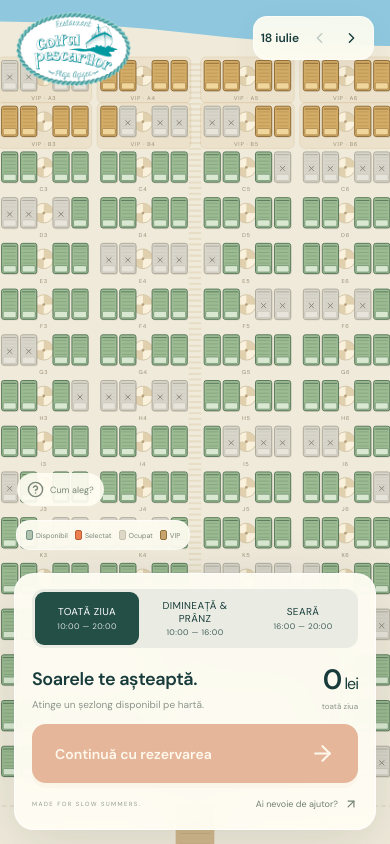
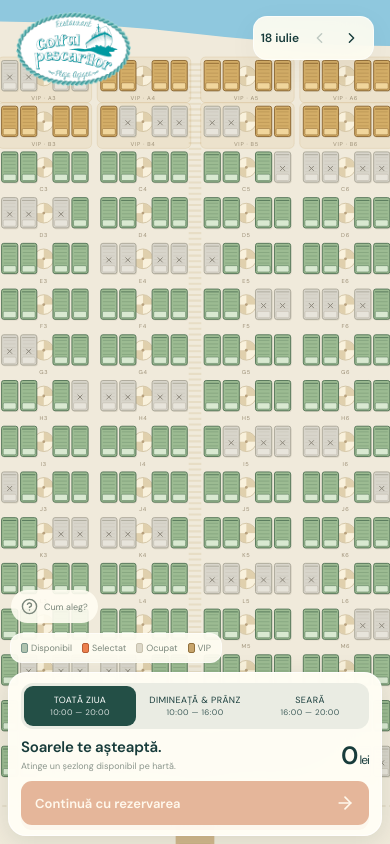
Before and after one commit to Silviu812/golful-pescarilor-beach, a React (Vite) app: page / in a window 390 px wide. Built offline with nearby package versions, Linux system fonts and the light colour scheme.

Commit message:
Compact mobile booking panel and bound map panning

```diff
--- a/src/BeachMap.jsx
+++ b/src/BeachMap.jsx
@@ -6,7 +6,15 @@ export const seatName=id=>`${'ABCDEFGHIJKLMNOP'[Math.floor(id/32)]}${Math.floor(
 export default function BeachMap({selected,occupied,toggle,rate}){
  const viewport=useRef(null),points=useRef(new Map()),gesture=useRef(null),moved=useRef(false),downSeat=useRef(null);
  const [view,setView]=useState({scale:1,x:0,y:0});const current=useRef(view);
- const apply=next=>{const fit=overview();if(next.scale<=fit.scale+.00001){current.current=fit;setView(fit);return;}const width=viewport.current?.clientWidth||1,height=viewport.current?.clientHeight||1,size=Math.max(width,height);const edgeX=Math.max(0,(size*next.scale-width)/2)+width*.45,edgeY=Math.max(0,(size*next.scale-height)/2)+height*.45;const v={scale:next.scale,x:Math.max(-edgeX,Math.min(edgeX,next.x)),y:Math.max(-edgeY,Math.min(edgeY,next.y))};current.current=v;setView(v)};
+ const apply=next=>{const fit=overview();if(next.scale<=fit.scale+.00001){current.current=fit;setView(fit);return;}const el=viewport.current,w=el?.clientWidth||1,h=el?.clientHeight||1,unit=Math.max(w,h)/1200*next.scale;
+ // The navigable world ends at the outer palms and promenade, not infinite sand.
+ const root=el?.closest('.kiosk'),desktop=window.matchMedia('(min-width:900px) and (orientation:landscape)').matches;
+ const dock=desktop?0:(root?.querySelector('footer')?.getBoundingClientRect().height||0)+20;
+ const top=20,bottom=h-dock,left=16,right=w-16;
+ const clampAxis=(value,low,high,center)=>low<=high?Math.max(low,Math.min(high,value)):center;
+ const minX=right-w/2-(1320-600)*unit,maxX=left-w/2-(-120-600)*unit;
+ const minY=bottom-h/2-(1490-600)*unit,maxY=top-h/2-(-60-600)*unit;
+ const v={scale:next.scale,x:clampAxis(next.x,minX,maxX,0),y:clampAxis(next.y,minY,maxY,(top+bottom)/2-h/2-(715-600)*unit)};current.current=v;setView(v)};
  const zoom=(factor,px=0,py=0)=>{const v=current.current,s=Math.max(overview().scale,Math.min(5,v.scale*factor)),r=s/v.scale;apply({scale:s,x:px-(px-v.x)*r,y:py-(py-v.y)*r})};
  function overview(){const el=viewport.current;if(!el)return {scale:1,x:0,y:0};const root=el.closest('.kiosk'),w=el.clientWidth,h=el.clientHeight;let left=20,right=w-20,top=20,bottom=h-20;if(window.matchMedia('(min-width:900px) and (orientation:landscape)').matches){left=24;right=w-24;top=(root.querySelector('header')?.getBoundingClientRect().bottom||80)+24;bottom=(root.querySelector('.legend')?.getBoundingClientRect().top||h-60)-20;}else{top=(root.querySelector('header')?.getBoundingClientRect().bottom||110)+20;bottom=Math.min(root.querySelector('footer')?.getBoundingClientRect().top||h,root.querySelector('.legend')?.getBoundingClientRect().top||h)-20;}if(right-left<160){left=20;right=w-20;}const side=Math.max(60,Math.min(right-left,bottom-top));return {scale:Math.max(.05,Math.min(1,side/Math.max(w,h))),x:(left+right)/2-w/2,y:(top+bottom)/2-h/2}}
  function desktopStart(){const el=viewport.current,root=el.closest('.kiosk'),w=el.clientWidth,h=el.clientHeight;const left=28,right=w-28;const size=Math.max(w,h);const scale=Math.max(overview().scale,Math.min(1,(right-left)/size));const top=root.querySelector('header').getBoundingClientRect().bottom+25;apply({scale,x:(left+right)/2-w/2,y:top-h/2+size*scale/2});}
--- a/src/main.jsx
+++ b/src/main.jsx
@@ -15,6 +15,7 @@ const fmt=(day)=>new Intl.DateTimeFormat('ro-RO',{day:'numeric',month:'long'}).f
 function App(){
  const [day,setDay]=useState(0),[selected,setSelected]=useState([]),[period,setPeriod]=useState(periods[0]),[modal,setModal]=useState(null),[done,setDone]=useState(false),[lang,setLang]=useState(false);
  const closeRef=useRef(null),lastFocus=useRef(null);
+ useEffect(()=>{const dock=document.querySelector('.kiosk>footer'),root=dock.closest('.kiosk');const measure=()=>root.style.setProperty('--booking-dock-height',dock.getBoundingClientRect().height+'px');const observer=new ResizeObserver(measure);observer.observe(dock);measure();return()=>observer.disconnect()},[]);
  useEffect(()=>{if(modal){lastFocus.current=document.activeElement;closeRef.current?.focus()}else lastFocus.current?.focus()},[modal]);
  const total=selected.reduce((a,id)=>a+rate(id),0);
  const date=new Date(initialDay);date.setDate(date.getDate()+day);
@@ -45,3 +46,7 @@ import './vector-camera.css';
 import './brand-periods.css';
 
 import './booking-periods.css';
+
+
+
+import './mobile-compact.css';
--- /dev/null
+++ b/src/mobile-compact.css
@@ -0,0 +1,18 @@
+/* Phone booking dock; keep desktop and large portrait kiosk unchanged. */
+@media(max-width:650px){
+ .kiosk{height:100dvh;min-height:0;--map-size:max(100vw,100dvh)}
+ .kiosk>footer{left:8px;right:8px;bottom:max(8px,env(safe-area-inset-bottom));padding:10px 12px;border-radius:18px;background:#fffdf4fa;box-shadow:0 5px 25px #33463220}
+ .kiosk>footer .booking-periods{margin:0 0 8px;padding:3px;gap:3px}
+ .kiosk>footer .booking-periods button{min-height:40px;padding:4px 2px;font-size:9px;gap:2px;line-height:1.15}
+ .kiosk>footer .booking-periods small{font-size:8px}
+ .kiosk>footer .selection-info{margin:0 0 8px;gap:8px;min-height:33px}
+ .kiosk>footer .selection-info h3{font-size:15px;margin:0;letter-spacing:-.2px}
+ .kiosk>footer .selection-hint{font-size:9px;margin-top:3px;max-height:13px;max-width:60vw;line-height:13px}
+ .kiosk>footer .total strong{font-size:25px;line-height:1}.kiosk>footer .total small{font-size:12px}
+ .kiosk>footer .total>span,.kiosk>footer .footer-bottom{display:none}
+ .kiosk>footer .reset{padding:7px}.kiosk>footer .reset svg{width:15px;height:15px}
+ .kiosk>footer .continue{min-height:44px;padding:10px 14px;font-size:13px;border-radius:11px}
+ .kiosk>footer .continue svg{width:20px;height:20px}
+ .map-section .legend{bottom:calc(var(--booking-dock-height,170px) + max(8px,env(safe-area-inset-bottom)) + 9px);left:10px;padding:8px 10px;gap:10px;font-size:9px;border-radius:12px}
+ .legend button{bottom:39px;font-size:9px}
+}
```
Also changed, not shown: 3 other files (tests, documents, lock files or other folders).
